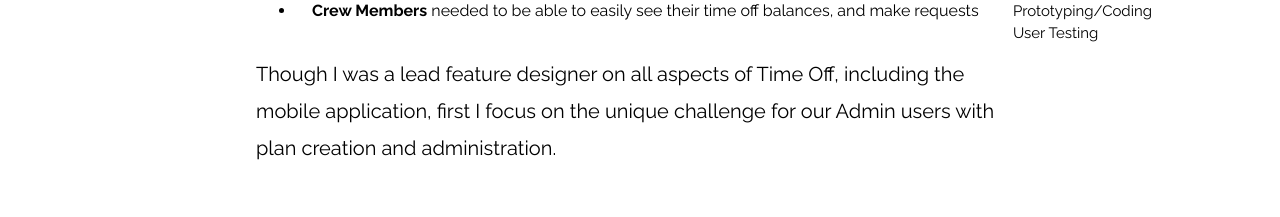
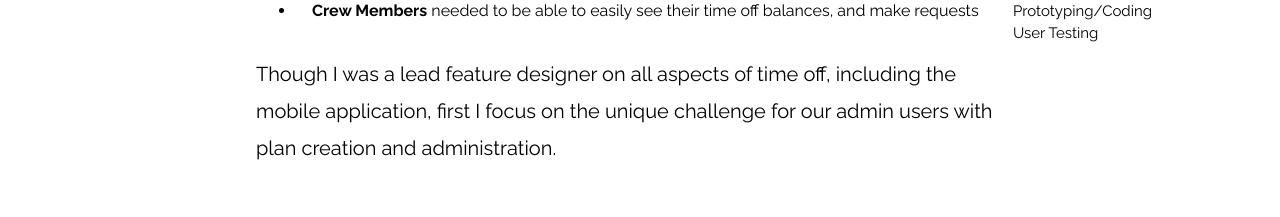
Before and after one commit to andrewdc/folio, an Astro site: page /design/et-time-off in a window 1280 px wide. Shown: the part 652-869 px from the top of the page. Built offline with nearby package versions, Linux system fonts and the light colour scheme; Astro itself is replaced by a stand-in of ours.

Commit message:
cAPITALS

```diff
--- a/src/pages/design/et-time-off/index.astro
+++ b/src/pages/design/et-time-off/index.astro
@@ -37,9 +37,9 @@ import Band from '../../../components/Band.astro';
 				</ul>
 
 				<p>
-					Though I was a lead feature designer on all aspects of Time
-					Off, including the mobile application, first I focus on the
-					unique challenge for our Admin users with plan creation and
+					Though I was a lead feature designer on all aspects of time
+					off, including the mobile application, first I focus on the
+					unique challenge for our admin users with plan creation and
 					administration.
 				</p>
 			</div>
```
